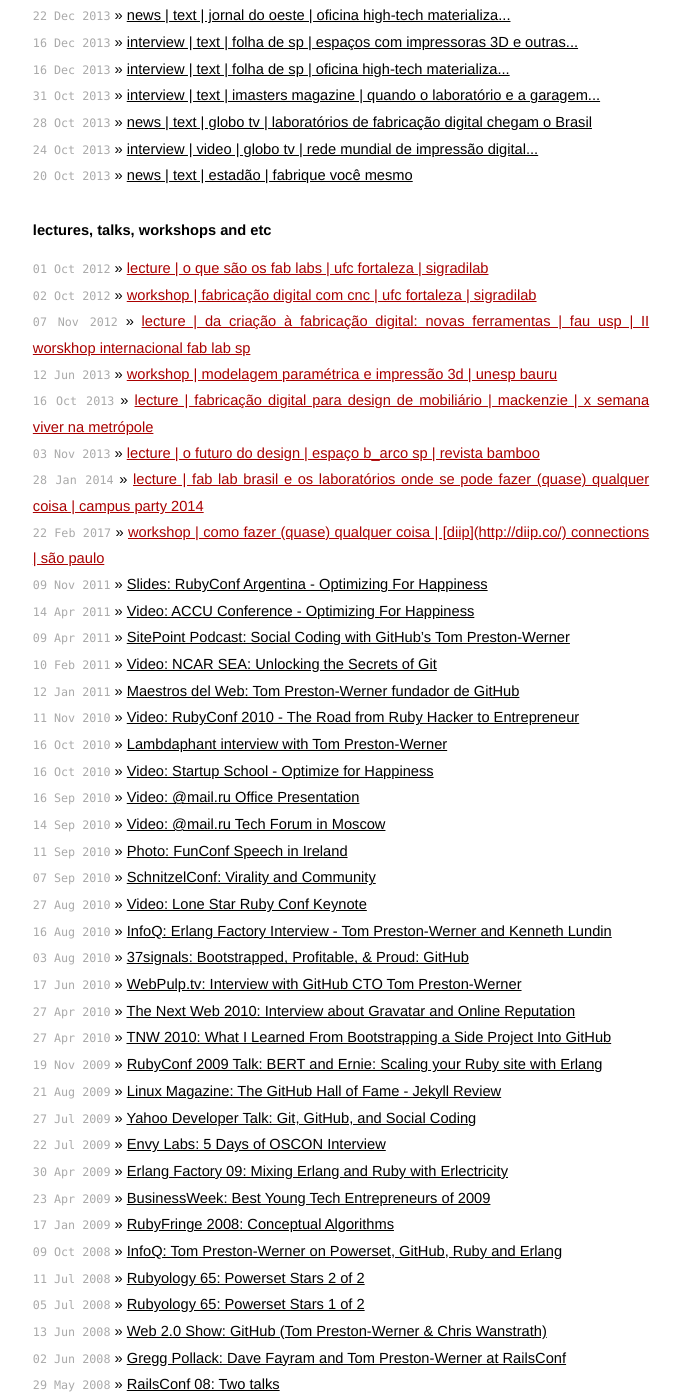
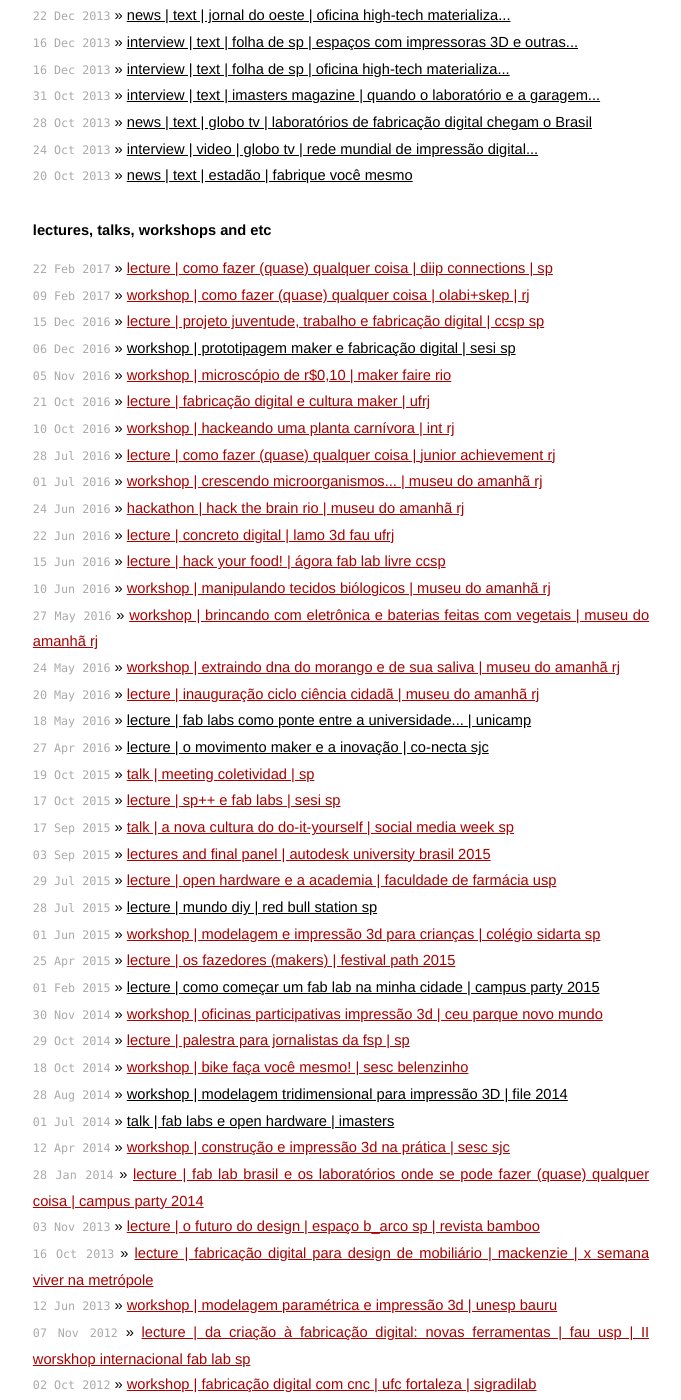
Before and after one commit to mojombo/mojombo.github.io, a Jekyll site: the page built from index.html, in a window 1280 px wide and 1400 px high, scrolled down 1079 px. Shown: the whole window, without its empty margins (299-980 px from the left). Built offline with Jekyll 4.4.1, drawn with Linux system fonts in a browser that asks for light colours; some of the changed text lies outside the part shown.

Commit message:
Update index.html

```diff
--- a/index.html
+++ b/index.html
@@ -56,51 +56,45 @@
 
   <h1>lectures, talks, workshops and etc</h1>
   <ul class="posts">
+    <li><span>22 Feb 2017</span> &raquo; <a href="">lecture | como fazer (quase) qualquer coisa | diip connections | sp</a></li>
+    <li><span>09 Feb 2017</span> &raquo; <a href="">workshop | como fazer (quase) qualquer coisa | olabi+skep | rj</a></li>
+    <li><span>15 Dec 2016</span> &raquo; <a href="">lecture | projeto juventude, trabalho e fabricação digital | ccsp sp</a></li>
+    <li><span>06 Dec 2016</span> &raquo; <a href="http://www.sesisp.org.br/cultura/galeria-de-arte-digital-sesi-sp-workshop.htm">workshop | prototipagem maker e fabricação digital | sesi sp</a></li>
+    <li><span>05 Nov 2016</span> &raquo; <a href="">workshop | microscópio de r$0,10 | maker faire rio</a></li>
+    <li><span>21 Oct 2016</span> &raquo; <a href="">lecture | fabricação digital e cultura maker | ufrj</a></li>
+    <li><span>10 Oct 2016</span> &raquo; <a href="">workshop | hackeando uma planta carnívora | int rj</a></li>
+    <li><span>28 Jul 2016</span> &raquo; <a href="">lecture | como fazer (quase) qualquer coisa | junior achievement rj</a></li>
+    <li><span>01 Jul 2016</span> &raquo; <a href="">workshop | crescendo microorganismos... | museu do amanhã rj</a></li>
+    <li><span>24 Jun 2016</span> &raquo; <a href="">hackathon | hack the brain rio | museu do amanhã rj</a></li>
+    <li><span>22 Jun 2016</span> &raquo; <a href="">lecture | concreto digital | lamo 3d fau ufrj</a></li>
+    <li><span>15 Jun 2016</span> &raquo; <a href="">lecture | hack your food! | ágora fab lab livre ccsp</a></li>
+    <li><span>10 Jun 2016</span> &raquo; <a href="">workshop | manipulando tecidos biólogicos | museu do amanhã rj</a></li>
+    <li><span>27 May 2016</span> &raquo; <a href="">workshop | brincando com eletrônica e baterias feitas com vegetais | museu do amanhã rj</a></li>
+    <li><span>24 May 2016</span> &raquo; <a href="">workshop | extraindo dna do morango e de sua saliva | museu do amanhã rj</a></li>
+    <li><span>20 May 2016</span> &raquo; <a href="">lecture | inauguração ciclo ciência cidadã | museu do amanhã rj</a></li>
+    <li><span>18 May 2016</span> &raquo; <a href="http://www.mc.unicamp.br/index.php/noticias/HorarioHomoFaber">lecture | fab labs como ponte entre a universidade... | unicamp</a></li>
+    <li><span>27 Apr 2016</span> &raquo; <a href="https://youtu.be/bGVd-WL-L8g">lecture | o movimento maker e a inovação | co-necta sjc</a></li>
+    <li><span>19 Oct 2015</span> &raquo; <a href="">talk | meeting coletividad | sp</a></li>
+    <li><span>17 Oct 2015</span> &raquo; <a href="">lecture | sp++ e fab labs | sesi sp</a></li>
+    <li><span>17 Sep 2015</span> &raquo; <a href="">talk | a nova cultura do do-it-yourself | social media week sp</a></li>
+    <li><span>03 Sep 2015</span> &raquo; <a href="">lectures and final panel | autodesk university brasil 2015</a></li>
+    <li><span>29 Jul 2015</span> &raquo; <a href="">lecture | open hardware e a academia | faculdade de farmácia usp</a></li>
+    <li><span>28 Jul 2015</span> &raquo; <a href="http://www.redbullstation.com.br/palestra-na-integra-mundo-diy-a-pratica-dos-laboratorios-de-garagem/">lecture | mundo diy | red bull station sp</a></li>
+    <li><span>01 Jun 2015</span> &raquo; <a href="">workshop | modelagem e impressão 3d para crianças | colégio sidarta sp</a></li>
+    <li><span>25 Apr 2015</span> &raquo; <a href="">lecture | os fazedores (makers) | festival path 2015 </a></li>
+    <li><span>01 Feb 2015</span> &raquo; <a href="http://campuse.ro/events/campus-party-brasil-2015/talk/como-comecar-um-fab-lab-na-minha-cidade-cpbr8/">lecture | como começar um fab lab na minha cidade | campus party 2015</a></li>
+    <li><span>30 Nov 2014</span> &raquo; <a href="">workshop | oficinas participativas impressão 3d | ceu parque novo mundo</a></li>
+    <li><span>29 Oct 2014</span> &raquo; <a href="">lecture | palestra para jornalistas da fsp | sp</a></li>
+    <li><span>18 Oct 2014</span> &raquo; <a href="">workshop | bike faça você mesmo! | sesc belenzinho</a></li>
+    <li><span>28 Aug 2014</span> &raquo; <a href="http://file.org.br/workshop/workshop-file-sao-paulo-2014-3/?lang=pt">workshop | modelagem tridimensional para impressão 3D | file 2014</a></li>
+    <li><span>01 Jul 2014</span> &raquo; <a href="https://setemasters.imasters.com.br/conversas/fab-lab/">talk | fab labs e open hardware | imasters </a></li>
+    <li><span>12 Apr 2014</span> &raquo; <a href="">workshop | construção e impressão 3d na prática | sesc sjc</a></li>
+    <li><span>28 Jan 2014</span> &raquo; <a href="">lecture | fab lab brasil e os laboratórios onde se pode fazer (quase) qualquer coisa | campus party 2014</a></li>
+    <li><span>03 Nov 2013</span> &raquo; <a href="">lecture | o futuro do design | espaço b_arco sp | revista bamboo</a></li>
+    <li><span>16 Oct 2013</span> &raquo; <a href="">lecture | fabricação digital para design de mobiliário | mackenzie | x semana viver na metrópole</a></li>     <li><span>12 Jun 2013</span> &raquo; <a href="">workshop | modelagem paramétrica e impressão 3d | unesp bauru</a></li>
+    <li><span>07 Nov 2012</span> &raquo; <a href="">lecture | da criação à fabricação digital: novas ferramentas | fau usp | II worskhop internacional fab lab sp</a></li>
+    <li><span>02 Oct 2012</span> &raquo; <a href="">workshop | fabricação digital com cnc | ufc fortaleza | sigradilab</a></li>
     <li><span>01 Oct 2012</span> &raquo; <a href="">lecture | o que são os fab labs | ufc fortaleza | sigradilab</a></li>
-    <li><span>02 Oct 2012</span> &raquo; <a href="">workshop | fabricação digital com cnc | ufc fortaleza | sigradilab</a></li>
-    <li><span>07 Nov 2012</span> &raquo; <a href="">lecture | da criação à fabricação digital: novas ferramentas | fau usp | II worskhop internacional fab lab sp</a></li>
-    <li><span>12 Jun 2013</span> &raquo; <a href="">workshop | modelagem paramétrica e impressão 3d | unesp bauru</a></li>
-    <li><span>16 Oct 2013</span> &raquo; <a href="">lecture | fabricação digital para design de mobiliário | mackenzie | x semana viver na metrópole</a></li>
-    <li><span>03 Nov 2013</span> &raquo; <a href="">lecture | o futuro do design | espaço b_arco sp | revista bamboo</a></li>
-    <li><span>28 Jan 2014</span> &raquo; <a href="">lecture | fab lab brasil e os laboratórios onde se pode fazer (quase) qualquer coisa | campus party 2014</a></li>
-
-
-    <li><span>22 Feb 2017</span> &raquo; <a href="">workshop | como fazer (quase) qualquer coisa | [diip](http://diip.co/) connections | são paulo</a></li>
-    <li><span>09 Nov 2011</span> &raquo; <a href="http://speakerdeck.com/u/mojombo/p/optimizing-for-happiness">Slides: RubyConf Argentina - Optimizing For Happiness</a></li>
-    <li><span>14 Apr 2011</span> &raquo; <a href="http://skillsmatter.com/podcast/agile-testing/optimizing-for-happiness">Video: ACCU Conference - Optimizing For Happiness</a></li>
-    <li><span>09 Apr 2011</span> &raquo; <a href="http://blogs.sitepoint.com/podcast-107-social-coding-with-githubs-tom-preston-werner/">SitePoint Podcast: Social Coding with GitHub’s Tom Preston-Werner</a></li>
-    <li><span>10 Feb 2011</span> &raquo; <a href="http://sea.ucar.edu/event/unlocking-secrets-git">Video: NCAR SEA: Unlocking the Secrets of Git</a></li>
-    <li><span>12 Jan 2011</span> &raquo; <a href="http://www.maestrosdelweb.com/editorial/tom-preston-werner-fundador-de-github/">Maestros del Web: Tom Preston-Werner fundador de GitHub</a></li>
-    <li><span>11 Nov 2010</span> &raquo; <a href="http://confreaks.net/videos/432-rubyconf2010-the-road-from-ruby-hacker-to-entrepreneur">Video: RubyConf 2010 - The Road from Ruby Hacker to Entrepreneur</a></li>
-    <li><span>16 Oct 2010</span> &raquo; <a href="http://lambdaphant.com/blog/interview-with-tom-preston-werner-from-github">Lambdaphant interview with Tom Preston-Werner</a></li>
-    <li><span>16 Oct 2010</span> &raquo; <a href="http://www.justin.tv/c3oorg/b/272031754">Video: Startup School - Optimize for Happiness</a></li>
-    <li><span>16 Sep 2010</span> &raquo; <a href="http://www.youtube.com/watch?v=Hi2V1x1AkD8">Video: @mail.ru Office Presentation</a></li>
-    <li><span>14 Sep 2010</span> &raquo; <a href="http://video.mail.ru/corp/video/conference2010/12.html">Video: @mail.ru Tech Forum in Moscow</a></li>
-    <li><span>11 Sep 2010</span> &raquo; <a href="http://www.flickr.com/photos/seldaek/4986315165/">Photo: FunConf Speech in Ireland</a></li>
-    <li><span>07 Sep 2010</span> &raquo; <a href="http://www.mindmeister.com/fr/maps/show_public/60955251?title=tom-preston-schnitzelconf">SchnitzelConf: Virality and Community</a></li>
-    <li><span>27 Aug 2010</span> &raquo; <a href="http://confreaks.net/videos/297-lsrc2010-keynote-address">Video: Lone Star Ruby Conf Keynote</a></li>
-    <li><span>16 Aug 2010</span> &raquo; <a href="http://www.infoq.com/interviews/erlang-and-github">InfoQ: Erlang Factory Interview - Tom Preston-Werner and Kenneth Lundin</a></li>
-    <li><span>03 Aug 2010</span> &raquo; <a href="http://37signals.com/svn/posts/2486-bootstrapped-profitable-proud-github">37signals: Bootstrapped, Profitable, & Proud: GitHub</a></li>
-    <li><span>17 Jun 2010</span> &raquo; <a href="http://webpulp.tv/post/708686185/github-tom-preston-werner">WebPulp.tv: Interview with GitHub CTO Tom Preston-Werner</a></li>
-    <li><span>27 Apr 2010</span> &raquo; <a href="http://www.youtube.com/watch?v=weF-_dLYrzw">The Next Web 2010: Interview about Gravatar and Online Reputation</a></li>
-    <li><span>27 Apr 2010</span> &raquo; <a href="http://ontwik.com/github/tom-werner-co-founder-of-github/">TNW 2010: What I Learned From Bootstrapping a Side Project Into GitHub</a></li>
-    <li><span>19 Nov 2009</span> &raquo; <a href="http://rubyconf2009.confreaks.com/19-nov-2009-10-25-bert-and-ernie-scaling-your-ruby-site-with-erlang-tom-preston-werner.html">RubyConf 2009 Talk: BERT and Ernie: Scaling your Ruby site with Erlang</a></li>
-    <li><span>21 Aug 2009</span> &raquo; <a href="http://www.linux-mag.com/cache/7486/1.html">Linux Magazine: The GitHub Hall of Fame - Jekyll Review</a></li>
-    <li><span>27 Jul 2009</span> &raquo; <a href="http://developer.yahoo.com/yui/theater/video.php?v=prestonwerner-github">Yahoo Developer Talk: Git, GitHub, and Social Coding</a></li>
-    <li><span>22 Jul 2009</span> &raquo; <a href="http://www.viddler.com/explore/GreggPollack/videos/25/44">Envy Labs: 5 Days of OSCON Interview</a></li>
-    <li><span>30 Apr 2009</span> &raquo; <a href="http://www.erlang-factory.com/conference/SFBayAreaErlangFactory2009/speakers/TomPrestonWerner">Erlang Factory 09: Mixing Erlang and Ruby with Erlectricity</a></li>
-    <li><span>23 Apr 2009</span> &raquo; <a href="http://images.businessweek.com/ss/09/04/0421_best_young_entrepreneurs/17.htm">BusinessWeek: Best Young Tech Entrepreneurs of 2009</a></li>
-    <li><span>17 Jan 2009</span> &raquo; <a href="http://www.infoq.com/presentations/preston-werner-conceptual-algorithms">RubyFringe 2008: Conceptual Algorithms</a></li>
-    <li><span>09 Oct 2008</span> &raquo; <a href="http://www.infoq.com/interviews/preston-werner-powerset-github-ruby">InfoQ: Tom Preston-Werner on Powerset, GitHub, Ruby and Erlang</a></li>
-    <li><span>11 Jul 2008</span> &raquo; <a href="http://www.rubyology.com/podcasts/show/67">Rubyology 65: Powerset Stars 2 of 2</a></li>
-    <li><span>05 Jul 2008</span> &raquo; <a href="http://www.rubyology.com/podcasts/show/66">Rubyology 65: Powerset Stars 1 of 2</a></li>
-    <li><span>13 Jun 2008</span> &raquo; <a href="http://web20show.com/episodes/web20show-ep45-github">Web 2.0 Show: GitHub (Tom Preston-Werner &amp; Chris Wanstrath)</a></li>
-    <li><span>02 Jun 2008</span> &raquo; <a href="http://www.vimeo.com/1104583">Gregg Pollack: Dave Fayram and Tom Preston-Werner at RailsConf</a></li>
-    <li><span>29 May 2008</span> &raquo; <a href="http://en.oreilly.com/rails2008/public/schedule/speaker/2520">RailsConf 08: Two talks</a></li>
-    <li><span>18 Oct 2007</span> &raquo; <a href="http://blog.gravatar.com/2007/10/18/automattic-gravatar/">Gravatar Blog: Automattic Acquires Gravatar</a></li>
-    <li><span>16 Aug 2007</span> &raquo; <a href="http://www.blognewcomb.com/blog/2007/08/powerset_interview_with_tom_pr.html">Steve Newcomb Blog: Interview with Tom Preston-Werner</a></li>
-    <li><span>26 Dec 2006</span> &raquo; <a href="http://wp-community.org/2006/12/26/episode-15-interviews-with-tom-werner-gravatar-and-jaimie-sirovich-seo-egghead/">WordPress Podcast: Interview with Tom Werner</a></li>
-    <li><span>02 Apr 2005</span> &raquo; <a href="http://joshuaink2006.johnoxton.co.uk/blog/240/seven-and-a-half-questions-for-tom-werner">JoshuaInk: Seven and a half questions for Tom Werner</a></li>
   </ul>
 
   <h1>open source projects</h1>
```
